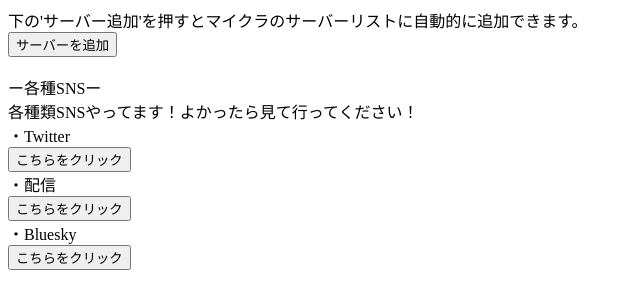
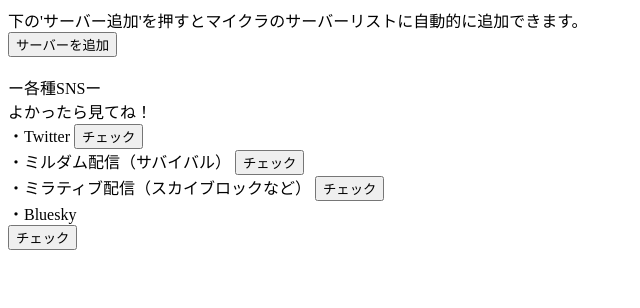
Before and after one commit to yohacra/mcbe-newserver, a plain HTML site: page index.html in a window 1280 px wide. Shown: the whole page, without its empty margins (0-640 px from the left). Drawn offline with Linux system fonts and the light colour scheme.

Commit message:
Update index.html

```diff
--- a/index.html
+++ b/index.html
@@ -4,14 +4,17 @@
          <a href="minecraft://?addExternalServer=%E6%96%B0%EF%BC%81%E3%82%88%E3%81%AF%E3%82%AF%E3%83%A9%E3%82%B5%E3%83%BC%E3%83%90%E3%83%BC|node1.swdhst.com:2010">
           <button>サーバーを追加</button><br><br></a>
 <text>ー各種SNSー</text><br>
-<body>各種類SNSやってます！よかったら見て行ってください！</body><br>
+<body>よかったら見てね！</body><br>
  <body>・Twitter</body>
-  <a href="https://bit.ly/yhne_"><br>
-   <button>こちらをクリック</button><br></a>
- <body>・配信</body>
-  <a href="https://bit.ly/y-mLive"><br>
-   <button>こちらをクリック</button><br></a>
+  <a href="https://bit.ly/yhne_">
+   <button>チェック</button><br></a>
+ <body>・ミルダム配信（サバイバル）</body>
+  <a href="https://bit.ly/y-mLive">
+   <button>チェック</button><br></a>
+ <body>・ミラティブ配信（スカイブロックなど）</body>
+  <a href="https://bit.ly/y-tLive">
+   <button>チェック</button><br></a>
  <body>・Bluesky</body>
   <a href="https://bsky.app/profile/yhne.bsky.social"><br>
-   <button>こちらをクリック</button></a>
+   <button>チェック</button></a>
 </html>
```
